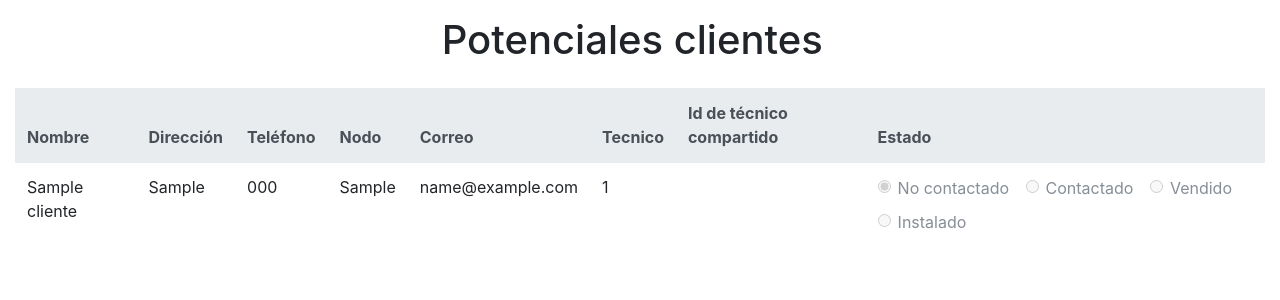
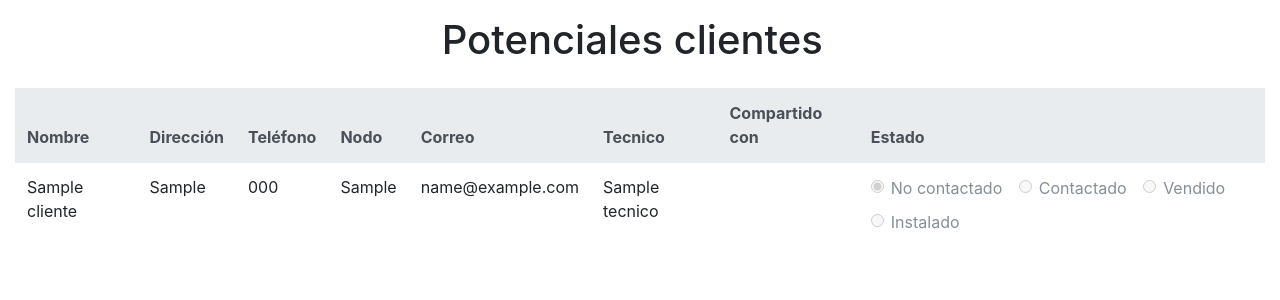
Before and after one commit to manuel14/techrank, a Django app: template web/templates/web/seguimiento.html in a window 1280 px wide; the page is wider, and only the part inside the window is pictured. Shown: the part 93-393 px from the top of that part. Run offline with Django 3.2, Linux system fonts and the light colour scheme; tables that the repository leaves empty hold one stand-in row (values such as "Sample post"); the template is opened without the code that fills it: values that come from a table or form of the project are taken from there, most other values are stand-ins (such as "Sample title", 1, 10 or a date in 2020); some libraries are stand-ins or nearby versions.

Commit message:
bugs de nombre en la tabla

```diff
--- a/web/templates/web/seguimiento.html
+++ b/web/templates/web/seguimiento.html
@@ -20,7 +20,7 @@
                         <th data-field="nodo">Nodo</th>
                         <th data-field="correo">Correo</th>
                         <th data-field="tecnico">Tecnico</th>
-                        <th data-field="compartido">Id de técnico compartido</th>
+                        <th data-field="compartido">Compartido con</th>
                         <th data-field="estado">Estado</th>
                       </tr>
                   </thead>
@@ -32,7 +32,7 @@
                               <td>{{cliente.telefono}}</td>
                               <td>{{cliente.nodo}}</td>
                               <td>{{cliente.email}}</td>
-                              <td>{{cliente.tecnico.tecnico_id}}</td>
+                              <td>{{cliente.tecnico.nombre}}</td>
                               <td>{{cliente.tec_compartido}}</td>
                               <td>
                                   <div class="form-check form-check-inline disabled">
```
